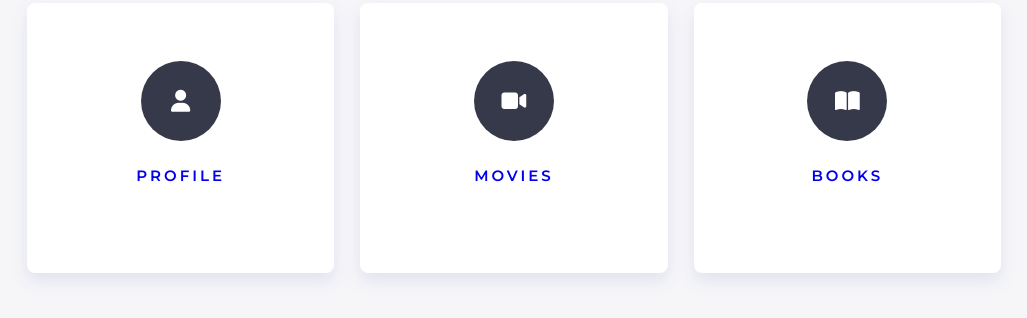
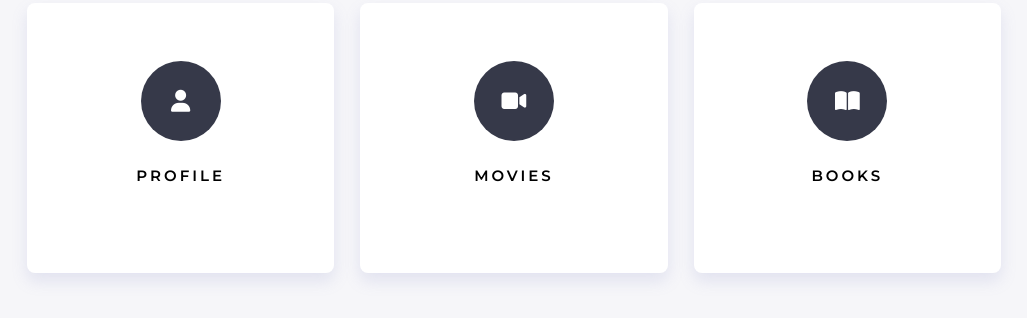
Before and after one commit to david-7279/portfolio-html, a plain HTML site: page card/card-hover-animation-1/index.html in a window 1280 px wide. Shown: the part 210-528 px from the top of the page, without its empty margins (126-1153 px from the left). Drawn offline with Linux system fonts and the light colour scheme.

Commit message:
Card-Hover-Animation Title Black

```diff
--- a/card/card-hover-animation-1/assets/style.css
+++ b/card/card-hover-animation-1/assets/style.css
@@ -116,6 +116,7 @@ main{
     font-weight: 600;
     letter-spacing: 3px;
     text-transform: uppercase;
+    color: var(--color-black);
 
     transition: all 1s ease;
 }
--- a/website/firefox/home-page-1/assets/style.css
+++ b/website/firefox/home-page-1/assets/style.css
@@ -50,7 +50,7 @@ header .icon{
 .main-content{
     display:block;
     justify-content: center;
-    align-items:center;
+    align-items: center;
     width: 100%;
     padding: 18rem;
 }
```
